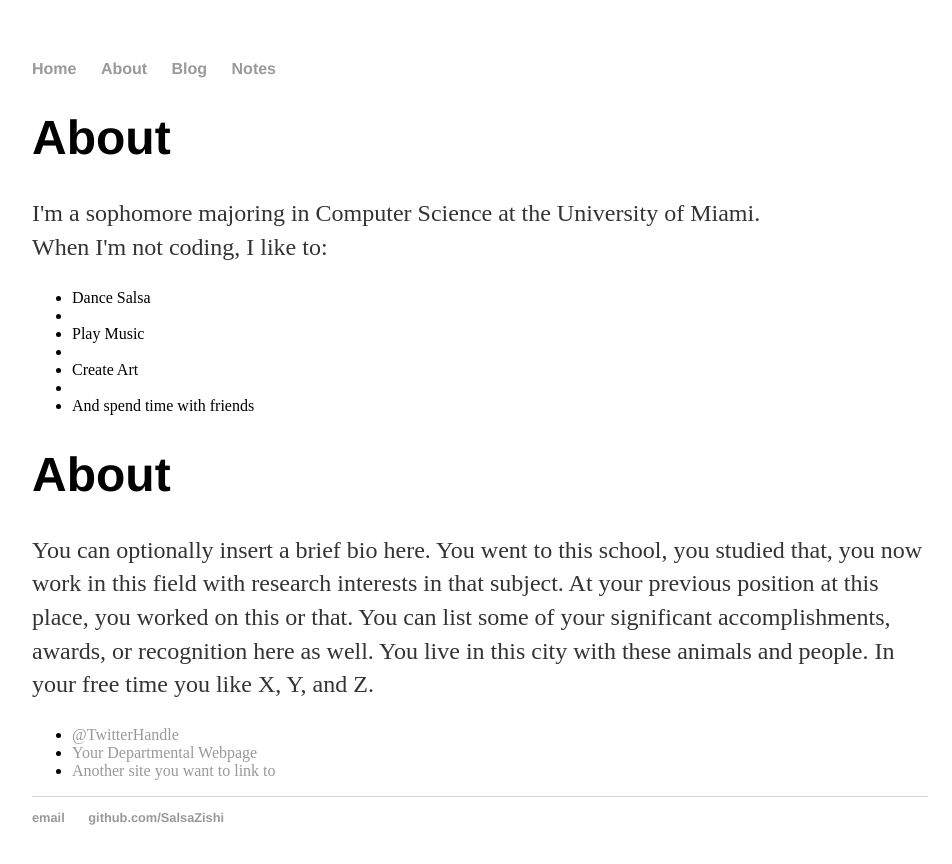
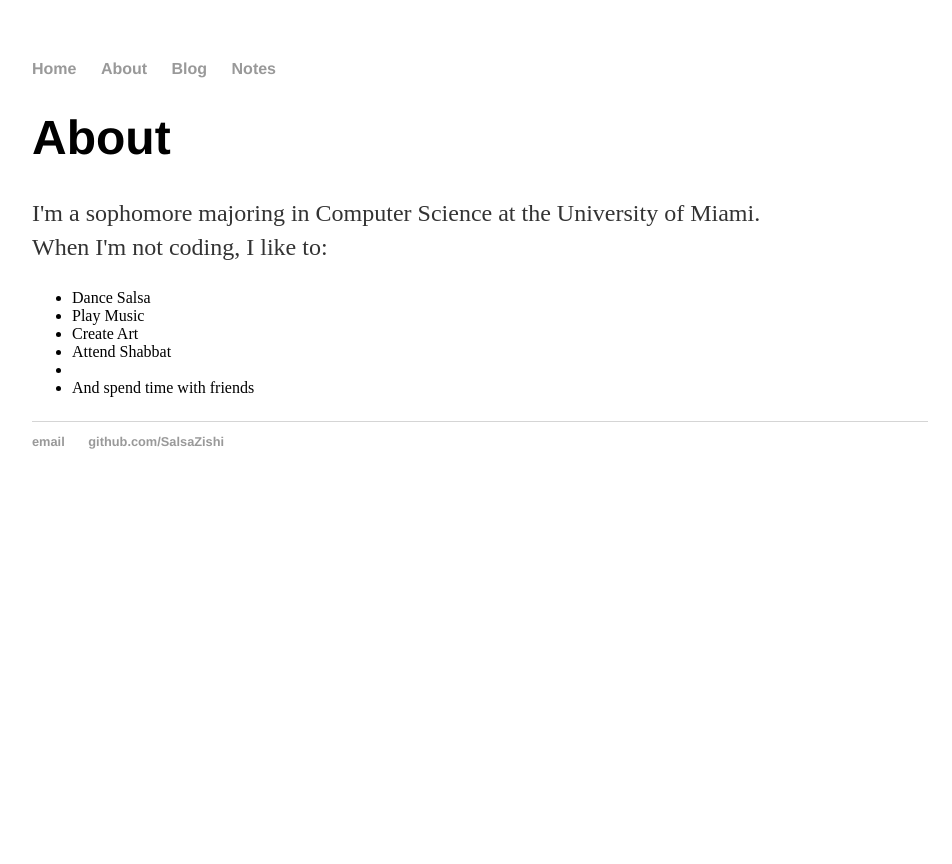
Before and after one commit to SalsaZishi/justanothercsguy.github.io, a Jekyll site: the page built from about/index.html, in a window 1280 px wide. Shown: the top 864 px of the page, without its empty margins (160-1112 px from the left). Built offline with Jekyll 4.4.1, drawn with Linux system fonts in a browser that asks for light colours.

Commit message:
Update index.html

```diff
--- a/about/index.html
+++ b/about/index.html
@@ -7,24 +7,12 @@
   <p>I'm a sophomore majoring in Computer Science at the University of Miami.
   <br> When I'm not coding, I like to:
   <ul>
-    <li><a href="http://www.salsadallas.com/images/salsa1.jpg"></a>Dance Salsa<li>
-    <li><a href="https://www.music-lessons.ca/wp-content/uploads/2012/04/Acoustic-Guitar.jpeg"></a>Play Music<li>
-    <li><a href="https://cdn.sketchbook.com/assets/checkout/register/tools_icon-fa3625f122fdb6c012b36f7cf7aa64bf.jpg"></a>Create Art<li>
+    <li><a href="http://www.salsadallas.com/images/salsa1.jpg"></a>Dance Salsa</li>
+    <li><a href="https://www.music-lessons.ca/wp-content/uploads/2012/04/Acoustic-Guitar.jpeg"></a>Play Music</li>
+    <li><a href="https://cdn.sketchbook.com/assets/checkout/register/tools_icon-fa3625f122fdb6c012b36f7cf7aa64bf.jpg"></a>Create Art</li>
+    <li><a href="http://www.jr.co.il/hotsites/images/shabbat-01l.jpg"></a>Attend Shabbat</li>
+		<li><a href="http://ecimages.kobobooks.com/Image.ashx?imageID=bUTjU1XvAkavLrUn3jAYgA"></a></li>
 		<li>And spend time with friends</li>
-
-		</ul>
-		</div>
-
-  		<div class="about">
-			<h1>About</h1>
-			<p>You can optionally insert a brief bio here. You went to this school, you studied that, you now work in this field with research interests in that subject. At your previous position at this place, you worked on this or that. You can list some of your significant accomplishments, awards, or recognition here as well. You live in this city with these animals and people. In your free time you like X, Y, and Z.</p>
-
-			<ul class="contacts">
-				<li><a href="#">@TwitterHandle</a></li>
-				<li><a href="#">Your Departmental Webpage</a></li>
-				<li><a href="#">Another site you want to link to</a></li>
-				</ul>
-		</div>
-
-
+	<ul>
+	</p>
 </div>
```
